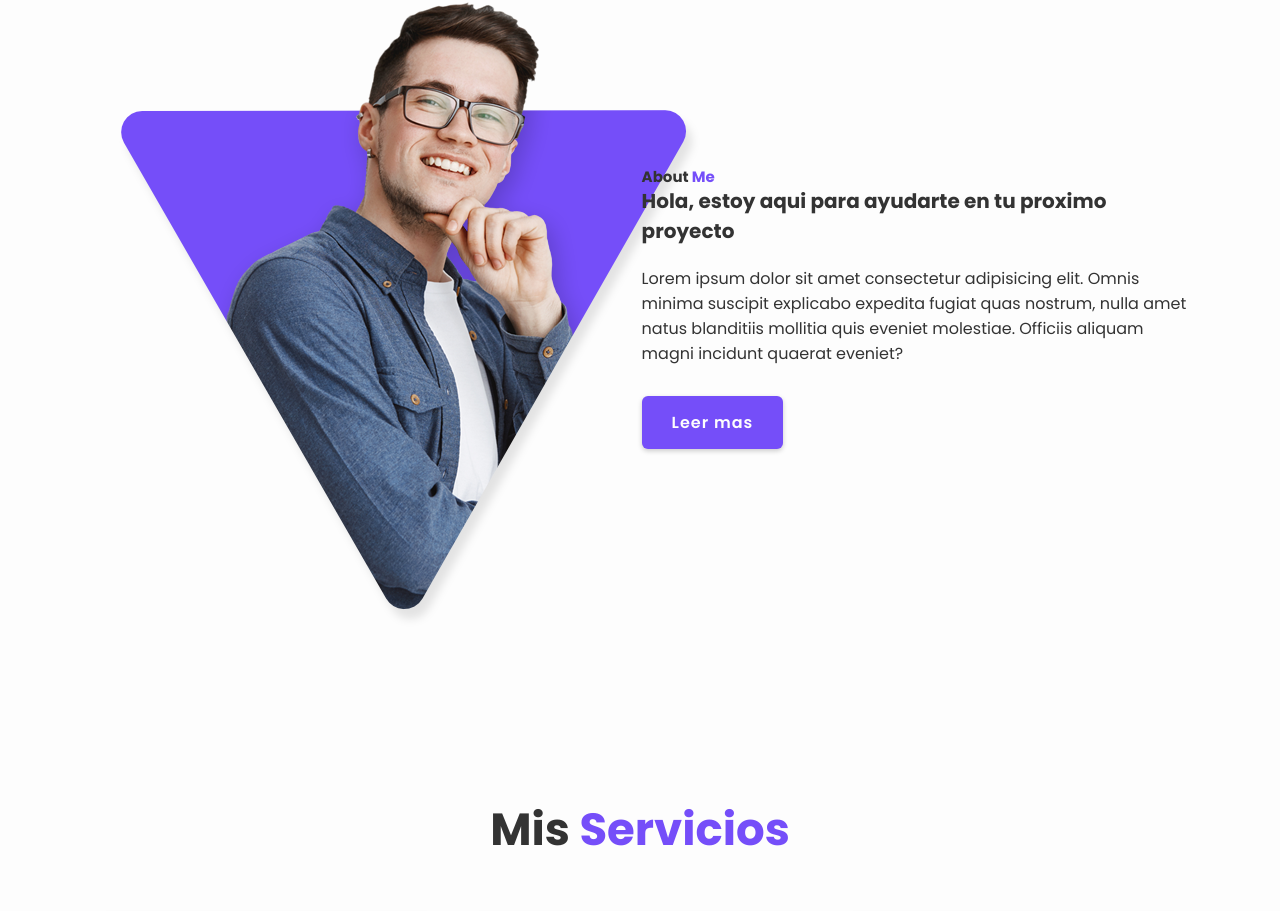
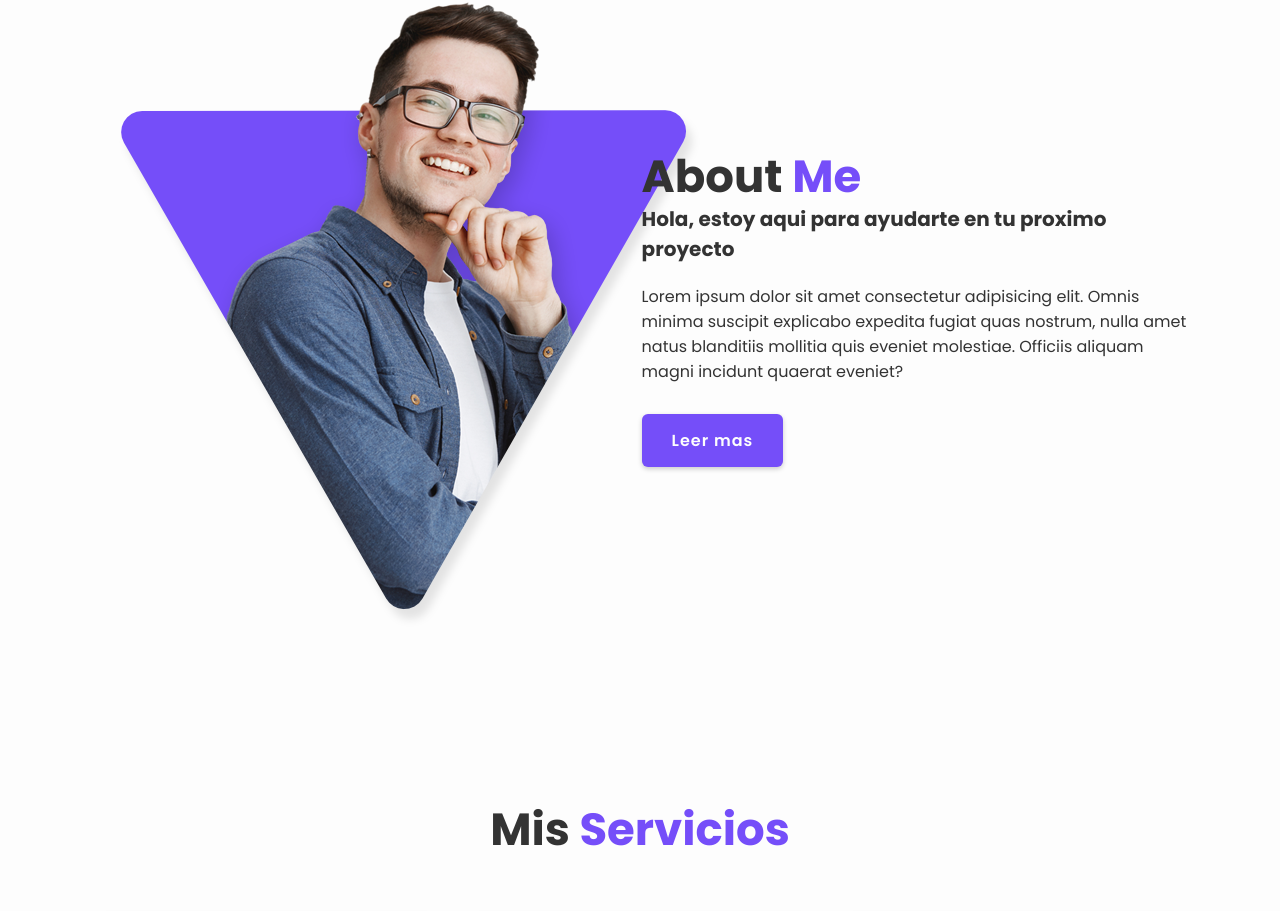
Before and after one commit to LeonardoLombana/perfil_LeonardoLombana_alura, a plain HTML site: page index.html in a window 1280 px wide. Shown: the part 960-1871 px from the top of the page. Drawn offline with nearby package versions, Linux system fonts and the light colour scheme.

Commit message:
se corrige nombre de la clase en about me, ajustando el h2

```diff
--- a/index.html
+++ b/index.html
@@ -85,7 +85,7 @@
         </div>
 
         <div class="about-content">
-            <h2 class="headign">About <span>Me</span></h2>
+            <h2 class="heading">About <span>Me</span></h2>
             <h3>Hola, estoy aqui para ayudarte en tu proximo proyecto</h3>
             <p>Lorem ipsum dolor sit amet consectetur adipisicing elit. Omnis minima suscipit explicabo expedita fugiat quas nostrum, nulla amet natus blanditiis mollitia quis eveniet molestiae. Officiis aliquam magni incidunt quaerat eveniet?</p>
             <a href="#" class="btn">Leer mas</a>
```
